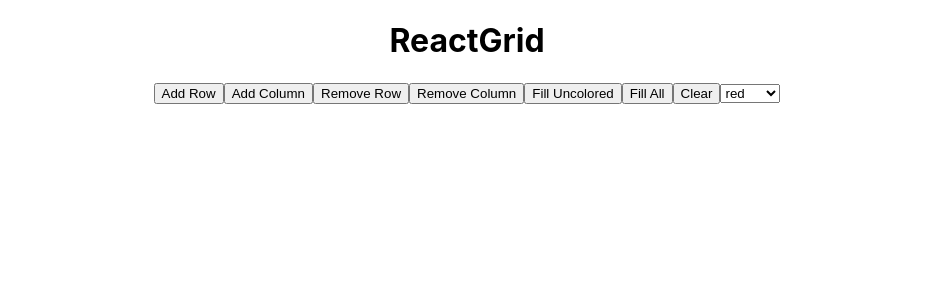
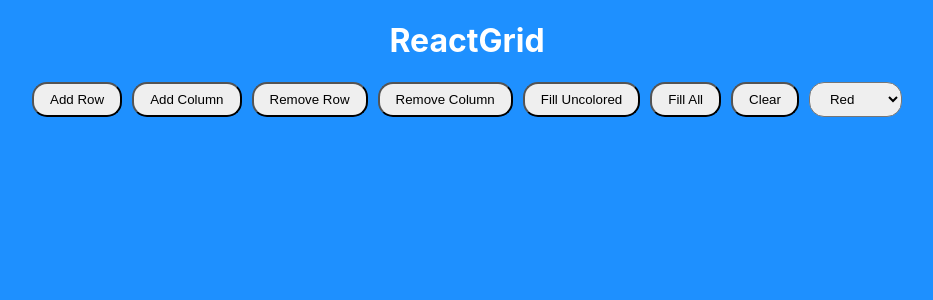
Before and after one commit to ftanmoy/WebDev-Assignment-4, a React (Create React App) app: page / in a window 1280 px wide. Shown: the top 300 px of the page, without its empty margins (173-1106 px from the left). Built offline with nearby package versions, Linux system fonts and the light colour scheme; the HTML template or start-up script is replaced by a standard one.

Commit message:
selected

```diff
--- a/src/App.css
+++ b/src/App.css
@@ -1,11 +1,35 @@
 body {
   text-align: center;
+  background-color: dodgerBlue;
+}
+
+.header {
+  color: white;
+}
+
+.header h1{
+  font-size: 70px;
+}
+
+button {
+  border-radius: 15px;
+  padding: 8px 16px;
+  margin: 0 5px;
+  cursor: pointer;
+}
+
+select {
+  margin: 0 5px;
+  padding: 8px 16px;
+  border-radius: 15px;
 }
 
 td {
+  background-color: white;
   border: 1px solid black;
-  height: 50px;
-  width: 50px;
+  height: 35px;
+  width: 35px;
+  border-radius: 35%;
 }
 
 #grid {
--- a/src/App.js
+++ b/src/App.js
@@ -1,6 +1,7 @@
 import React, { useState } from "react";
 import './App.css';
 import Table from './components/Table';
+import TableCell from './components/TableCell'
 
 const App = () => {
   const [rows, setRow] = useState(0);
@@ -56,13 +57,32 @@ const App = () => {
   const colorSelected = e => setColor(e.target.value);
   const handleApplyColor = e => (e.target.style.backgroundColor = color);
 
-  const fill = () => {};
-  const fillUncolored = () => {};
+  const fill = () => {
+
+  };
+  const fillUncolored = () => {
+
+  };
+
+  const onSelected = () => {
+    if(TableCell.backgroundColor == 'white'){
+      this.state = {
+        useEffect() {
+          document.td.style.backgroundColor = colorSelected;
+
+          return () => {
+            document.td.style.backgroundColor = colorSelected;
+          }
+        }
+      }
+    }
+  };
+
   const clearAll = () => {};
 
   return (
   <div>
-    <h1>ReactGrid</h1>
+    <h1 class='header'>ReactGrid</h1>
       <button onClick={addRow}>Add Row</button>
       <button onClick={addCol}>Add Column</button>
       <button onClick={removeRow}>Remove Row</button>
@@ -72,12 +92,14 @@ const App = () => {
       <button onClick={clearAll}>Clear</button>
 
       <select onChange={colorSelected}>
-        <option value="red">red</option>
-        <option value="blue">blue</option>
-        <option value="yellow">yellow</option>
+        <option value="red">Red</option>
+        <option value="blue">Blue</option>
+        <option value="yellow">Yellow</option>
+        <option value="brown">Brown</option>
       </select>
 
       <Table numRows={rows} numCols={cols} handleApplyColor={handleApplyColor} />
+
 
     </div>
   );
```
